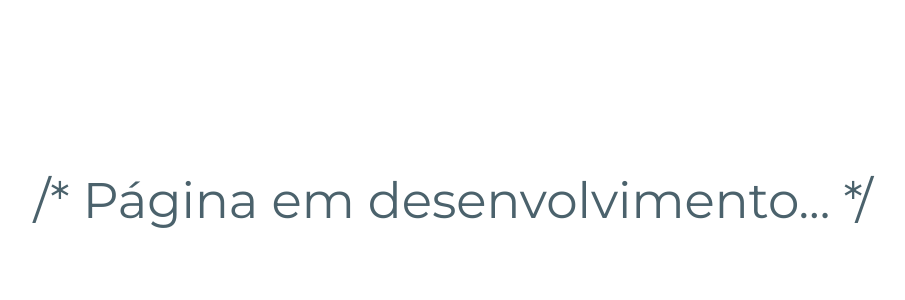
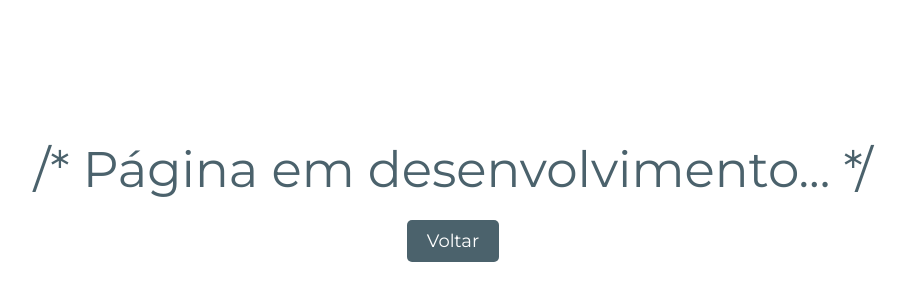
Before and after one commit to bernardoleris/game-dame, a React (Vite) app in the folder my-react-app/: page /underdevelopment in a window 1280 px wide. Shown: the part 200-500 px from the top of the page, without its empty margins (187-1092 px from the left). Built offline with nearby package versions, Linux system fonts and the light colour scheme.

Commit message:
adicionando botao de voltar

```diff
--- a/my-react-app/src/pages/UnderDevelopment.jsx
+++ b/my-react-app/src/pages/UnderDevelopment.jsx
@@ -1,8 +1,10 @@
 import styled from 'styled-components';
 import React from 'react';
+import { useNavigate } from 'react-router-dom';
 
 const UDevelopment = styled.div`
   display: flex;
+  flex-direction: column;
   justify-content: center;
   align-items: center;
   text-align: center;
@@ -14,10 +16,29 @@ const UDevelopment = styled.div`
   height: 100vh;
 `;
 
+const BackButton = styled.button`
+  margin-top: 20px;
+  padding: 10px 20px;
+  background-color: #4B626C;
+  color: #FFF;
+  border: none;
+  border-radius: 5px;
+  cursor: pointer;
+  font-family: Montserrat, sans-serif;
+  font-size: 18px;
+`;
+
 function UnderDevelopment(){
+    const navigate = useNavigate();
+
+    const handleGoBack = () => {
+        navigate(-1);
+    };
+
     return (
         <UDevelopment>
             /* Página em desenvolvimento... */
+            <BackButton onClick={handleGoBack}>Voltar</BackButton>
         </UDevelopment>
     )
 }
```
